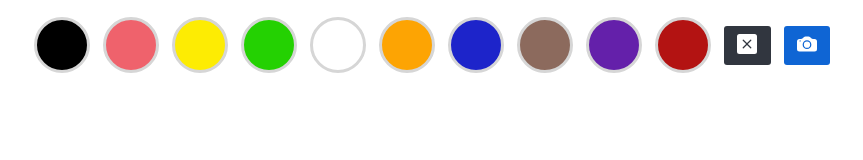
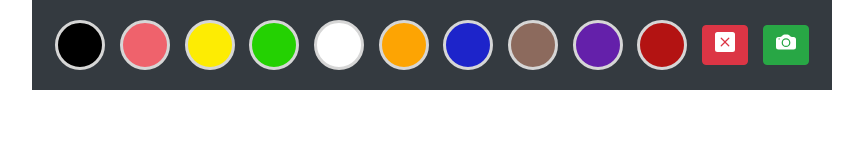
Before and after one commit to ferolo3000/drawing, a plain HTML site: page index.html in a window 1280 px wide. Shown: the whole page, without its empty margins (208-1071 px from the left). Drawn offline with nearby package versions, Linux system fonts and the light colour scheme.

Commit message:
add images

```diff
--- a/index.html
+++ b/index.html
@@ -3,13 +3,16 @@
 <head>
     <meta charset="UTF-8">
     <meta http-equiv="X-UA-Compatible" content="IE=edge">
-    <meta name="viewport" content="width=device-width, initial-scale=1.0">
+    <meta name="viewport" content="width=device-width, initial-scale=1, shrink-to-fit=no">
+    <link rel="icon" href="images/colors.png">
+    <link rel="stylesheet" href="https://cdn.jsdelivr.net/npm/bootstrap@4.0.0/dist/css/bootstrap.min.css" integrity="sha384-Gn5384xqQ1aoWXA+058RXPxPg6fy4IWvTNh0E263XmFcJlSAwiGgFAW/dAiS6JXm" crossorigin="anonymous">
     <link rel="stylesheet" href="style.css">
-    <title>Document</title>
+    <title>Drawing</title>
 </head>
 <body>
-    <canvas id="canvas"></canvas>
-    <div class="nav">
+    <div>
+        <header>
+            <div class="nav navbar navbar-dark bg-dark">
                 <div class="clr" data-clr="#000"></div>
                 <div class="clr" data-clr="#EF626C"></div>
                 <div class="clr" data-clr="#fdec03"></div>
@@ -20,14 +23,25 @@
                 <div class="clr" data-clr="#8C6A5D"></div>
                 <div class="clr" data-clr="#6420AA"></div>
                 <div class="clr" data-clr="#B31312"></div>
-        <button class="clear"><svg xmlns="http://www.w3.org/2000/svg" width="20" height="20" fill="currentColor" class="bi bi-x-square-fill" viewBox="0 0 16 16">
+                <button class="clear btn btn-danger"><svg xmlns="http://www.w3.org/2000/svg" width="20" height="20" fill="currentColor" class="bi bi-x-square-fill" viewBox="0 0 16 16">
                     <path d="M2 0a2 2 0 0 0-2 2v12a2 2 0 0 0 2 2h12a2 2 0 0 0 2-2V2a2 2 0 0 0-2-2zm3.354 4.646L8 7.293l2.646-2.647a.5.5 0 0 1 .708.708L8.707 8l2.647 2.646a.5.5 0 0 1-.708.708L8 8.707l-2.646 2.647a.5.5 0 0 1-.708-.708L7.293 8 4.646 5.354a.5.5 0 1 1 .708-.708"/>
                   </svg></button>
-        <button class="save"><svg xmlns="http://www.w3.org/2000/svg" width="20" height="20" fill="currentColor" class="bi bi-camera-fill" viewBox="0 0 16 16">
+                <button class="save btn btn-success"><svg xmlns="http://www.w3.org/2000/svg" width="20" height="20" fill="currentColor" class="bi bi-camera-fill" viewBox="0 0 16 16">
                     <path d="M10.5 8.5a2.5 2.5 0 1 1-5 0 2.5 2.5 0 0 1 5 0"/>
                     <path d="M2 4a2 2 0 0 0-2 2v6a2 2 0 0 0 2 2h12a2 2 0 0 0 2-2V6a2 2 0 0 0-2-2h-1.172a2 2 0 0 1-1.414-.586l-.828-.828A2 2 0 0 0 9.172 2H6.828a2 2 0 0 0-1.414.586l-.828.828A2 2 0 0 1 3.172 4zm.5 2a.5.5 0 1 1 0-1 .5.5 0 0 1 0 1m9 2.5a3.5 3.5 0 1 1-7 0 3.5 3.5 0 0 1 7 0"/>
                   </svg></button>
             </div>
+        </header>
+        <div>
+            <canvas id="canvas" width="600"></canvas>
+        </div>
+
+    </div>
+
+
     <script src="index.js"></script>
+    <script src="https://code.jquery.com/jquery-3.2.1.slim.min.js" integrity="sha384-KJ3o2DKtIkvYIK3UENzmM7KCkRr/rE9/Qpg6aAZGJwFDMVNA/GpGFF93hXpG5KkN" crossorigin="anonymous"></script>
+<script src="https://cdn.jsdelivr.net/npm/popper.js@1.12.9/dist/umd/popper.min.js" integrity="sha384-ApNbgh9B+Y1QKtv3Rn7W3mgPxhU9K/ScQsAP7hUibX39j7fakFPskvXusvfa0b4Q" crossorigin="anonymous"></script>
+<script src="https://cdn.jsdelivr.net/npm/bootstrap@4.0.0/dist/js/bootstrap.min.js" integrity="sha384-JZR6Spejh4U02d8jOt6vLEHfe/JQGiRRSQQxSfFWpi1MquVdAyjUar5+76PVCmYl" crossorigin="anonymous"></script>
 </body>
 </html>
--- a/index.js
+++ b/index.js
@@ -3,7 +3,9 @@ let canvas = document.getElementById("canvas")
 canvas.height = window.innerHeight
 canvas.width = window.innerWidth
 let ctx = canvas.getContext("2d")
-ctx.lineWidth = 5
+ctx.lineWidth = 7
+ctx.lineCap = 'round'
+ctx.lineJoin = 'round'
 
 let prevX = null
 let prevY = null
--- a/style.css
+++ b/style.css
@@ -1,10 +1,14 @@
-*{
+html,
+body {
     margin: 0;
-    padding: 0;
+    background-color: #fff;
 }
 
+
+
 .nav{
-    width: 810px;
+    border-color: #EF626C;
+    width: 800px;
     height: 90px;
     position: fixed;
     top: 0;
@@ -70,6 +74,3 @@ button{
     background-color: #31363F;
     color: #fff;
 }
-.save{
-    background-color: #0f65d4;
-}
```
Lines whose indentation alone changed are shown as unchanged.
